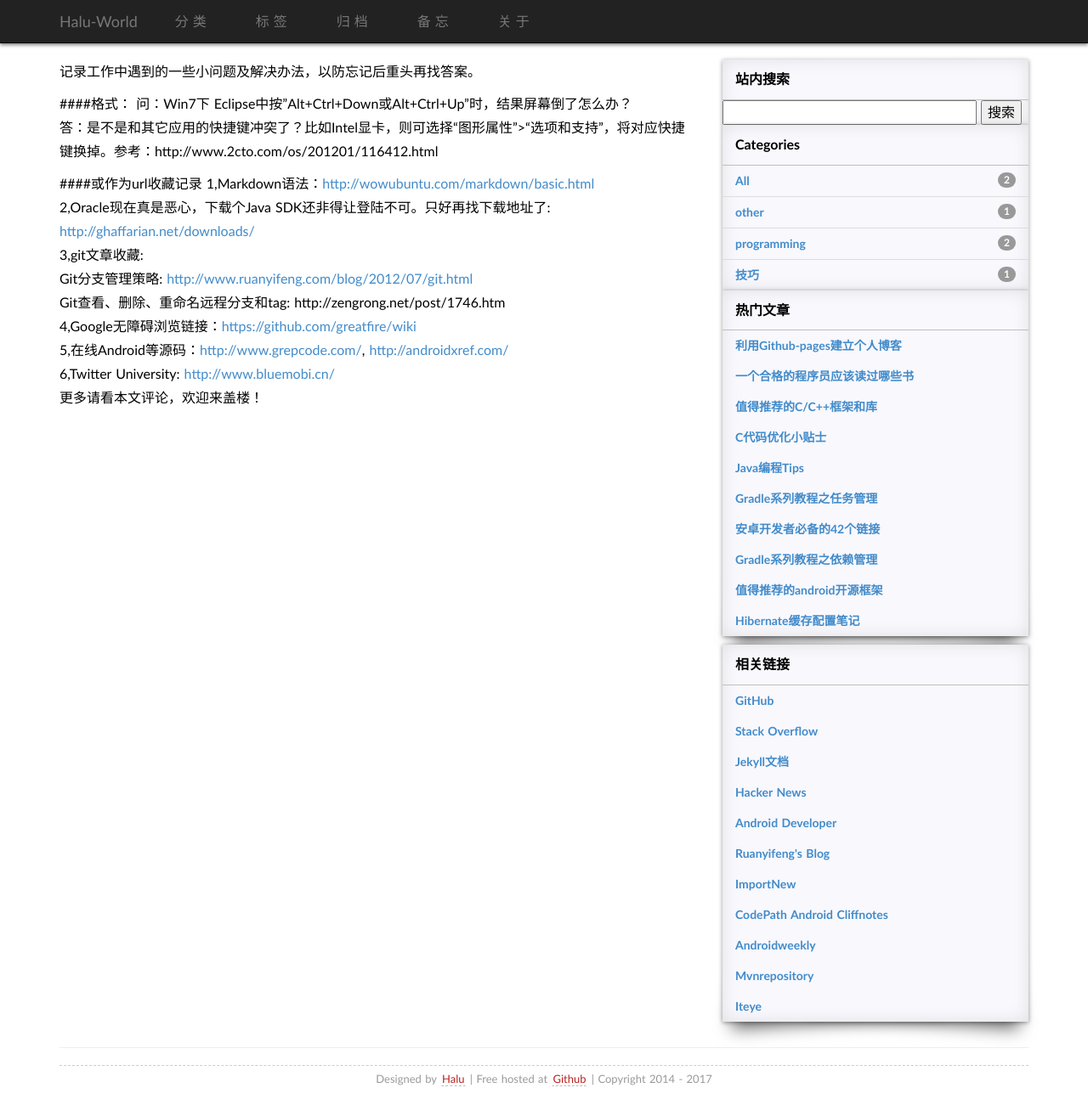
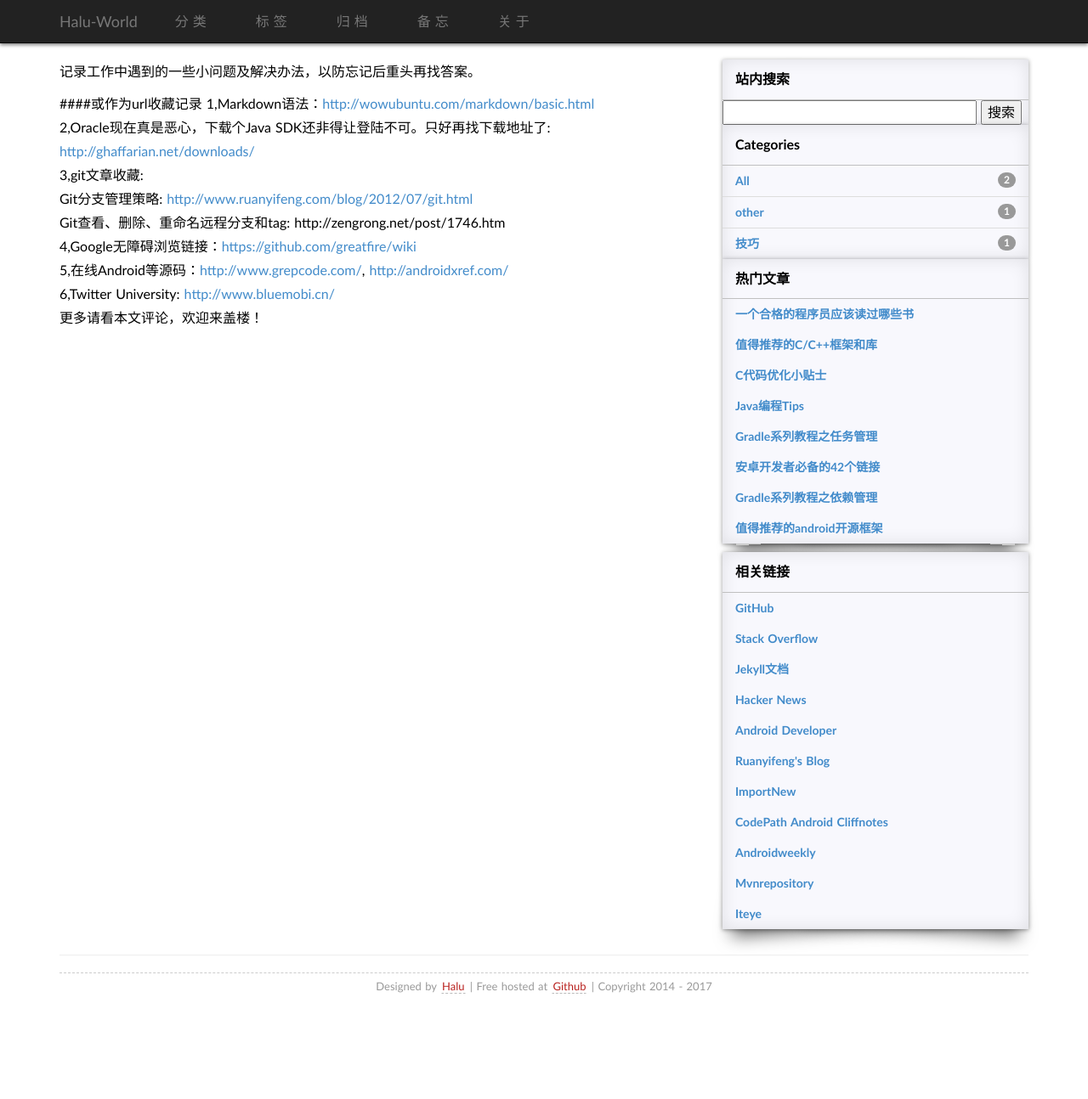
Before and after one commit to haluworld/haluworld.github.io, a Jekyll site: the page built from faqs.md, in a window 1280 px wide and 1294 px high. Shown: the whole window at 85% size. Built offline with Jekyll 4.4.1, drawn with Linux system fonts in a browser that asks for light colours; some web fonts are replaced; comment, search, counter and statistics services are not loaded.

Commit message:
init
delete

```diff
--- a/_includes/hot.html
+++ b/_includes/hot.html
@@ -4,7 +4,6 @@
       </div>
 
  <ul class="list-unstyled">
-      	<li><a href="/blog/2015/03/github-pages-blog.html" class="categories-list-item">利用Github-pages建立个人博客</a></li>
 <li><a href="/blog/2014/07/qualified-programmer-should-read-what-books.html" class="categories-list-item">一个合格的程序员应该读过哪些书</a></li>
 <li><a href="/blog/2014/12/c-open-project.html" class="categories-list-item">值得推荐的C/C++框架和库</a></li>
 <li><a href="/blog/2014/12/c-code-opt.html" class="categories-list-item">C代码优化小贴士</a></li>
@@ -13,7 +12,7 @@
 <li><a href="/blog/2015/05/android-links.html" class="categories-list-item">安卓开发者必备的42个链接</a></li>
 <li><a href="/blog/2015/05/gradle-dependency-management.html" class="categories-list-item">Gradle系列教程之依赖管理</a></li>
 <li><a href="/blog/2014/10/android-opensource.html" class="categories-list-item">值得推荐的android开源框架</a></li>
-<li><a href="/blog/2015/07/hibernate-cache-guide.html" class="categories-list-item">Hibernate缓存配置笔记</a></li>
+
 
      </ul>
 </div>
--- a/_posts/2015-03-01-github-pages-blog.md
+++ b/_posts/2015-03-01-github-pages-blog.md
@@ -3,7 +3,7 @@
 title:      利用github-pages建立个人博客
 keywords:	blog
 description: Github很好的将代码和社区联系在了一起，于是发生了很多有趣的事情，世界也因为他美好了一点点。Github作为现在最流行的代码仓库，已经得到很多大公司和项目的青睐，比如jQuery、Twitter等。为使项目更方便的被人理解，介绍页面少不了，甚至会需要完整的文档站，Github替你想到了这一点，他提供了Github Pages的服务，不仅可以方便的为项目建立介绍站点，也可以用来建立个人博客。
-categories : [other, programming,]
+categories : [other,]
 tags:		[blog]
 ---
 
--- a/faqs.md
+++ b/faqs.md
@@ -4,9 +4,7 @@
 ---
 记录工作中遇到的一些小问题及解决办法，以防忘记后重头再找答案。
 
-####格式：
-问：Win7下 Eclipse中按"Alt+Ctrl+Down或Alt+Ctrl+Up"时，结果屏幕倒了怎么办？
-答：是不是和其它应用的快捷键冲突了？比如Intel显卡，则可选择“图形属性”>“选项和支持”，将对应快捷键换掉。参考：http://www.2cto.com/os/201201/116412.html
+
 
 ####或作为url收藏记录
 1,Markdown语法：<http://wowubuntu.com/markdown/basic.html>
--- a/robots.txt
+++ b/robots.txt
@@ -4,4 +4,4 @@
 
 User-agent: *
 Disallow:
-Sitemap: http://coolshell.info/sitemap.xml
+Sitemap: http://looku.me/sitemap.xml
```
Also changed, not shown: _posts/2017-08-22-usb.md (+1 -1 lines), 1 other file.
